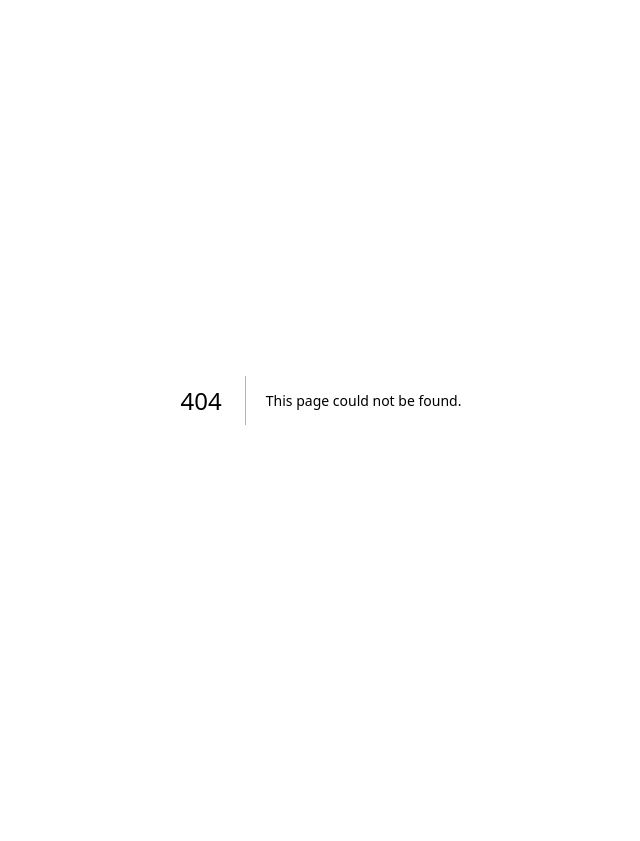
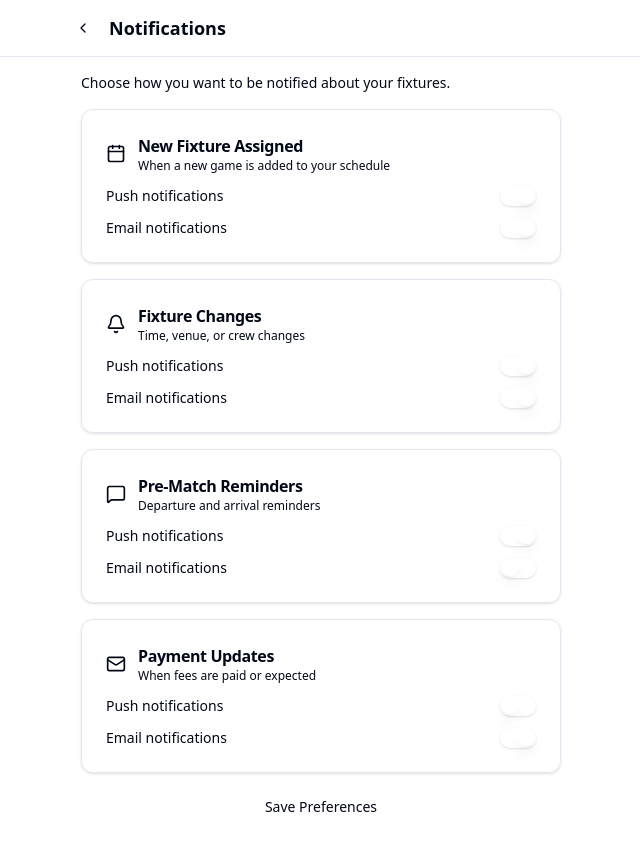
Before and after one commit to True-Products-Network/referee-fixtures, a Next.js app: page /settings/notifications in a window 1280 px wide. Before the commit this address had no page. Shown: the whole page, without its empty margins (319-959 px from the left). Before the commit the page ends 800 px from the top, so only its background shows below. Built offline with nearby package versions, Linux system fonts and the light colour scheme.

Commit message:
feat: add Notifications settings page at /settings/notifications

```diff
--- /dev/null
+++ b/src/app/settings/notifications/page.tsx
@@ -0,0 +1,122 @@
+"use client"
+
+import { useState } from "react"
+import Link from "next/link"
+import { ChevronLeft, Bell, Mail, MessageSquare, Calendar } from "lucide-react"
+import { Card, CardContent, CardHeader, CardTitle } from "@/components/ui/card"
+import { Button } from "@/components/ui/button"
+import { Switch } from "@/components/ui/switch"
+import { Label } from "@/components/ui/label"
+
+interface NotificationSetting {
+  id: string
+  title: string
+  description: string
+  push: boolean
+  email: boolean
+  icon: React.ReactNode
+}
+
+export default function NotificationsPage() {
+  const [settings, setSettings] = useState<NotificationSetting[]>([
+    {
+      id: "new_fixture",
+      title: "New Fixture Assigned",
+      description: "When a new game is added to your schedule",
+      push: true,
+      email: true,
+      icon: <Calendar className="w-5 h-5" />,
+    },
+    {
+      id: "fixture_change",
+      title: "Fixture Changes",
+      description: "Time, venue, or crew changes",
+      push: true,
+      email: true,
+      icon: <Bell className="w-5 h-5" />,
+    },
+    {
+      id: "reminder",
+      title: "Pre-Match Reminders",
+      description: "Departure and arrival reminders",
+      push: true,
+      email: false,
+      icon: <MessageSquare className="w-5 h-5" />,
+    },
+    {
+      id: "payment",
+      title: "Payment Updates",
+      description: "When fees are paid or expected",
+      push: false,
+      email: true,
+      icon: <Mail className="w-5 h-5" />,
+    },
+  ])
+
+  function toggleSetting(id: string, type: "push" | "email") {
+    setSettings(settings.map(s =>
+      s.id === id ? { ...s, [type]: !s[type] } : s
+    ))
+  }
+
+  return (
+    <div className="min-h-screen bg-background">
+      <header className="sticky top-0 z-40 bg-background border-b px-4 py-3">
+        <div className="flex items-center justify-between max-w-lg mx-auto">
+          <div className="flex items-center gap-2">
+            <Button variant="ghost" size="sm" asChild>
+              <Link href="/more">
+                <ChevronLeft className="w-5 h-5" />
+              </Link>
+            </Button>
+            <h1 className="text-lg font-bold">Notifications</h1>
+          </div>
+        </div>
+      </header>
+
+      <main className="max-w-lg mx-auto px-4 py-4 space-y-4">
+        <p className="text-sm text-muted-foreground">
+          Choose how you want to be notified about your fixtures.
+        </p>
+
+        {settings.map((setting) => (
+          <Card key={setting.id}>
+            <CardHeader className="pb-3">
+              <div className="flex items-center gap-3">
+                <div className="text-muted-foreground">
+                  {setting.icon}
+                </div>
+                <div>
+                  <CardTitle className="text-base">{setting.title}</CardTitle>
+                  <p className="text-xs text-muted-foreground">{setting.description}</p>
+                </div>
+              </div>
+            </CardHeader>
+            <CardContent className="space-y-3">
+              <div className="flex items-center justify-between">
+                <Label htmlFor={`${setting.id}-push`} className="text-sm">Push notifications</Label>
+                <Switch
+                  id={`${setting.id}-push`}
+                  checked={setting.push}
+                  onCheckedChange={() => toggleSetting(setting.id, "push")}
+                />
+              </div>
+              <div className="flex items-center justify-between">
+                <Label htmlFor={`${setting.id}-email`} className="text-sm">Email notifications</Label>
+                <Switch
+                  id={`${setting.id}-email`}
+                  checked={setting.email}
+                  onCheckedChange={() => toggleSetting(setting.id, "email")}
+                />
+              </div>
+            </CardContent>
+          </Card>
+        ))}
+
+        <Button className="w-full">
+          Save Preferences
+        </Button>
+      </main>
+    </div>
+  )
+}
```
